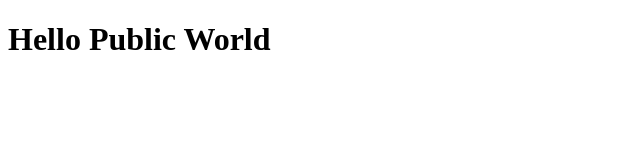
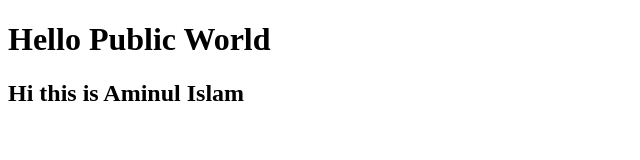
Before and after one commit to Aminul2357/Project3, a plain HTML site: page index.html in a window 1280 px wide. Shown: the whole page, without its empty margins (0-640 px from the left). Drawn offline with Linux system fonts and the light colour scheme.

Commit message:
added my name

```diff
--- a/index.html
+++ b/index.html
@@ -8,6 +8,7 @@
 </head>
 <body>
     <h1>Hello Public World</h1>
+    <h2>Hi this is Aminul Islam</h2>
 
 </body>
 </html>
```
